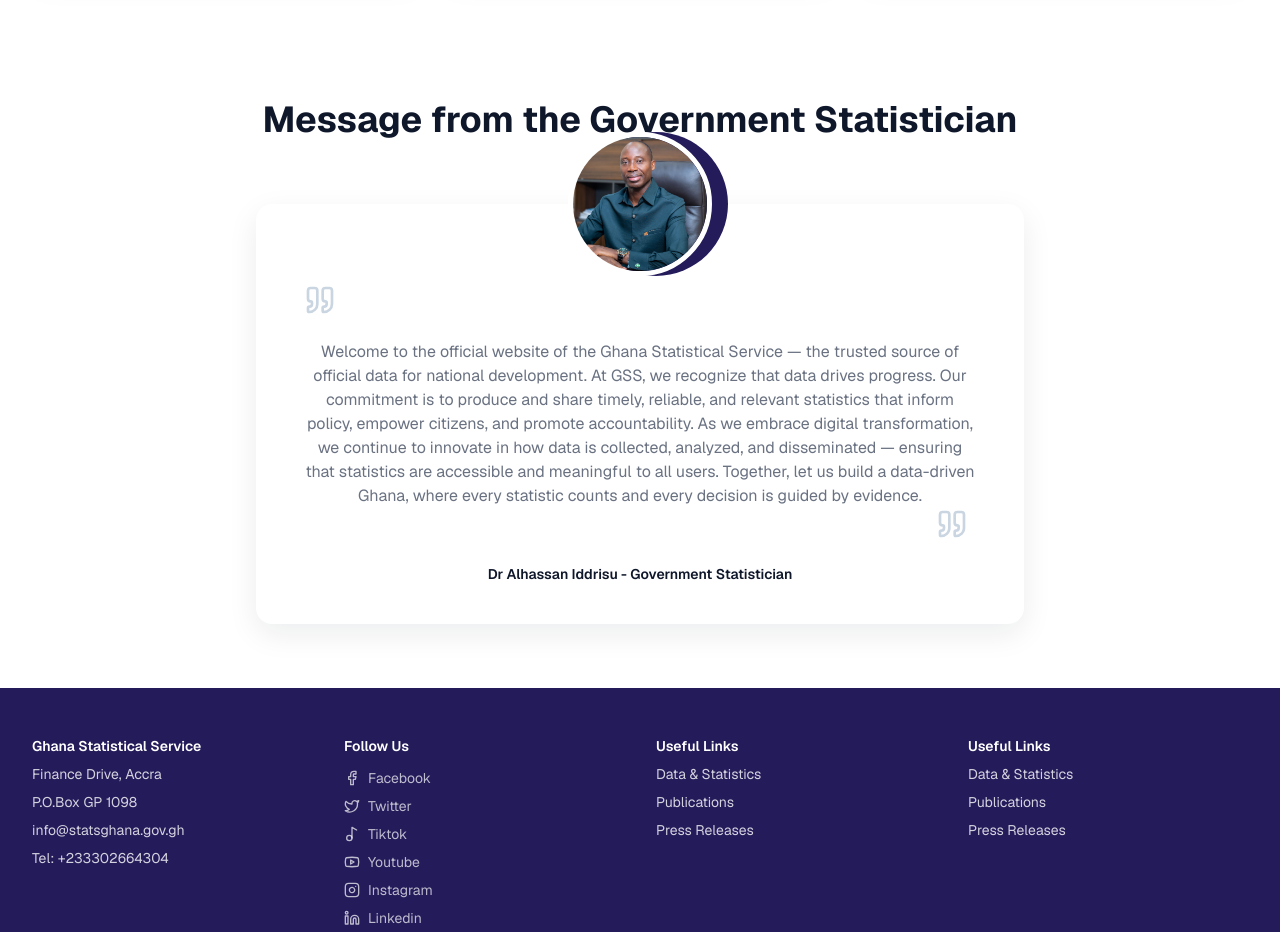
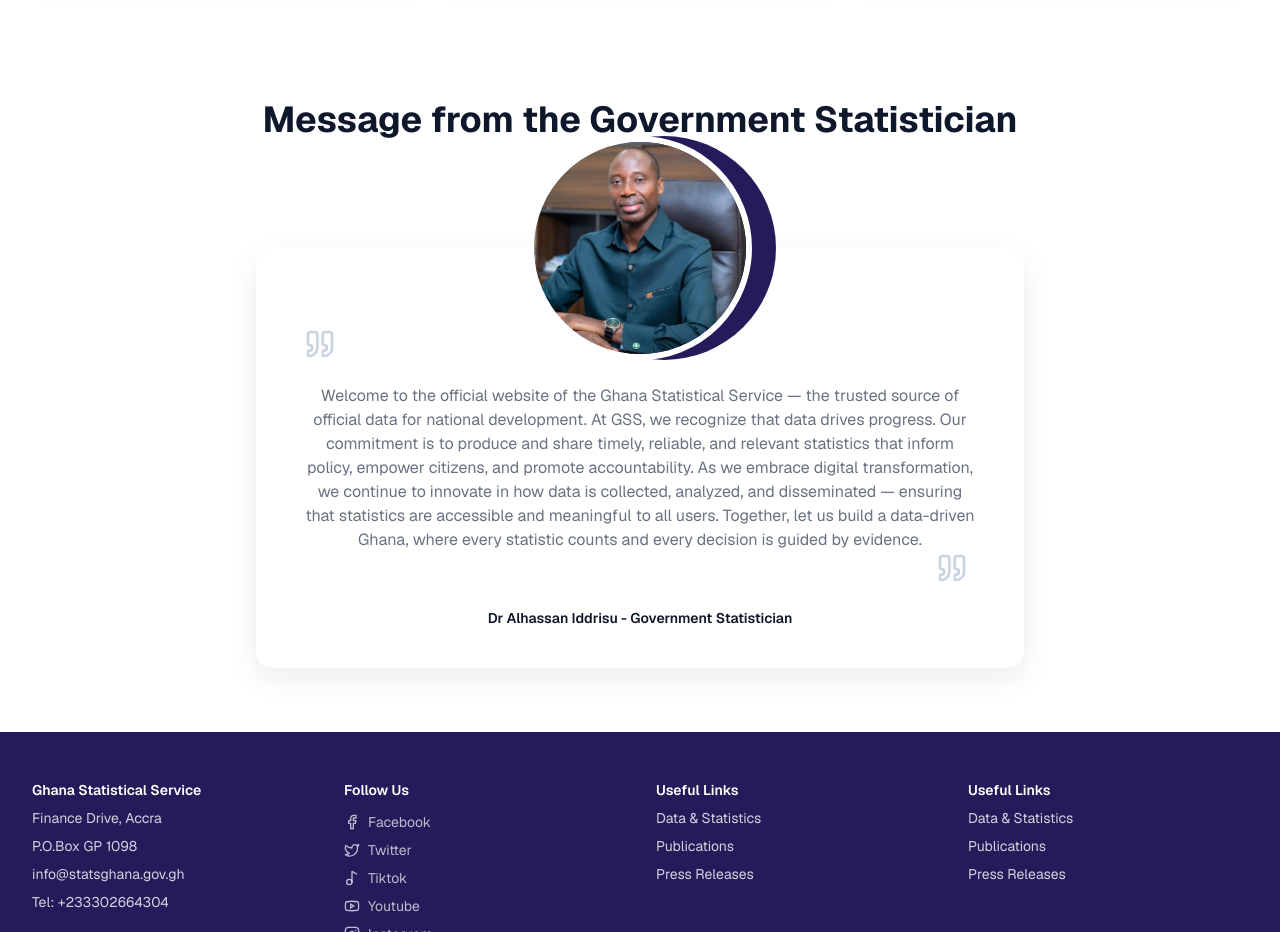
Before and after one commit to Ghana-Statistical-Service-GSS/statsghana-website, a Next.js app: page / in a window 1280 px wide. Shown: the part 3280-4212 px from the top of the page. Built offline with nearby package versions, Linux system fonts and the light colour scheme.

Commit message:
fixing govpage

```diff
--- a/app/components/GovMessage.tsx
+++ b/app/components/GovMessage.tsx
@@ -9,18 +9,18 @@ export default function GovMessage() {
     <section className="bg-white py-12 sm:py-16">
       <Container>
         <SectionTitle title="Message from the Government Statistician" />
-        <div className="mt-16">
+        <div className="mt-27">
           <Card className="relative mx-auto max-w-3xl px-6 pb-10 pt-20 text-center sm:px-12">
             <div className="absolute left-1/2 top-0 flex -translate-x-1/2 -translate-y-1/2 items-center justify-center">
-              <div className="relative h-32 w-32 sm:h-36 sm:w-36">
-                <div className="absolute inset-0 translate-x-4 rounded-full bg-purple-900" />
-                <div className="absolute inset-0 overflow-hidden rounded-full border-[5px] border-white">
+              <div className="relative h-48 w-48 sm:h-56 sm:w-56">
+                <div className="absolute inset-0 translate-x-6 rounded-full bg-purple-900" />
+                <div className="absolute inset-0 overflow-hidden rounded-full border-[6px] border-white">
                   <Image
                     src="/images/gs.jpg"
                     alt="Government Statistician"
                     fill
                     className="object-cover"
-                    sizes="216px"
+                    sizes="(min-width: 640px) 224px, 192px"
                   />
                 </div>
               </div>
```
